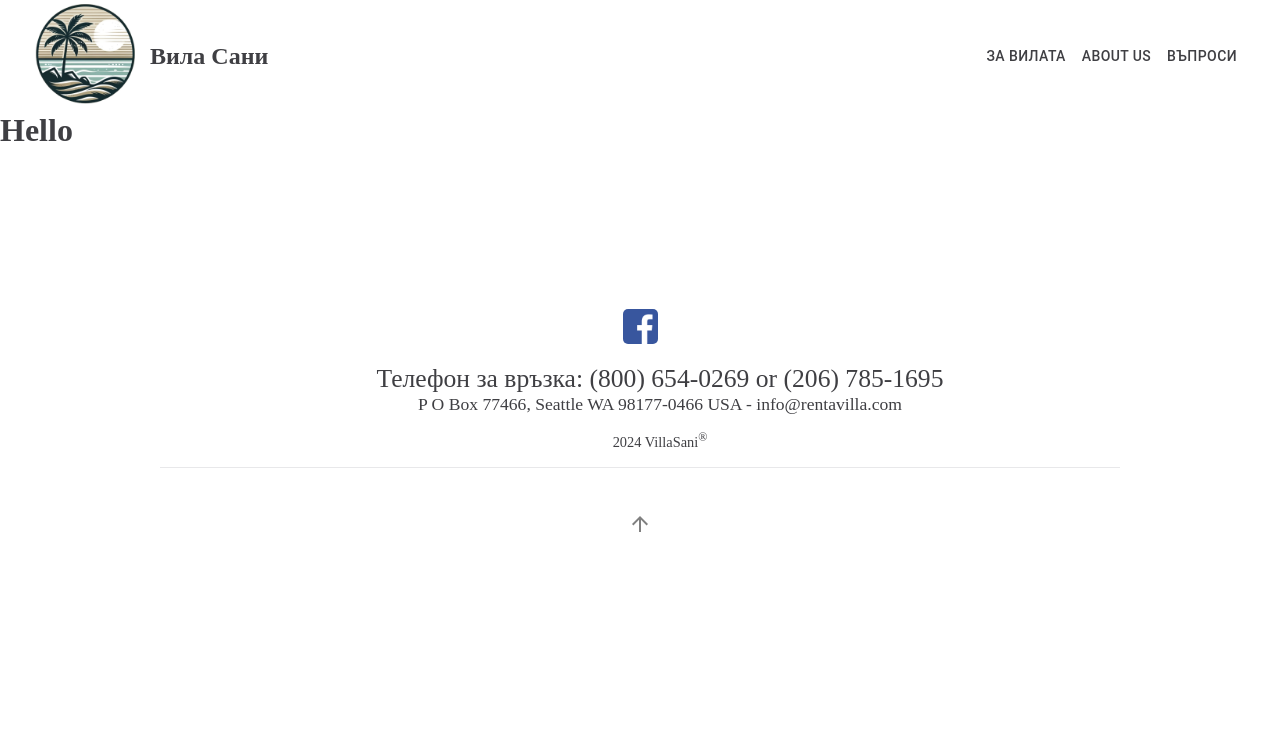
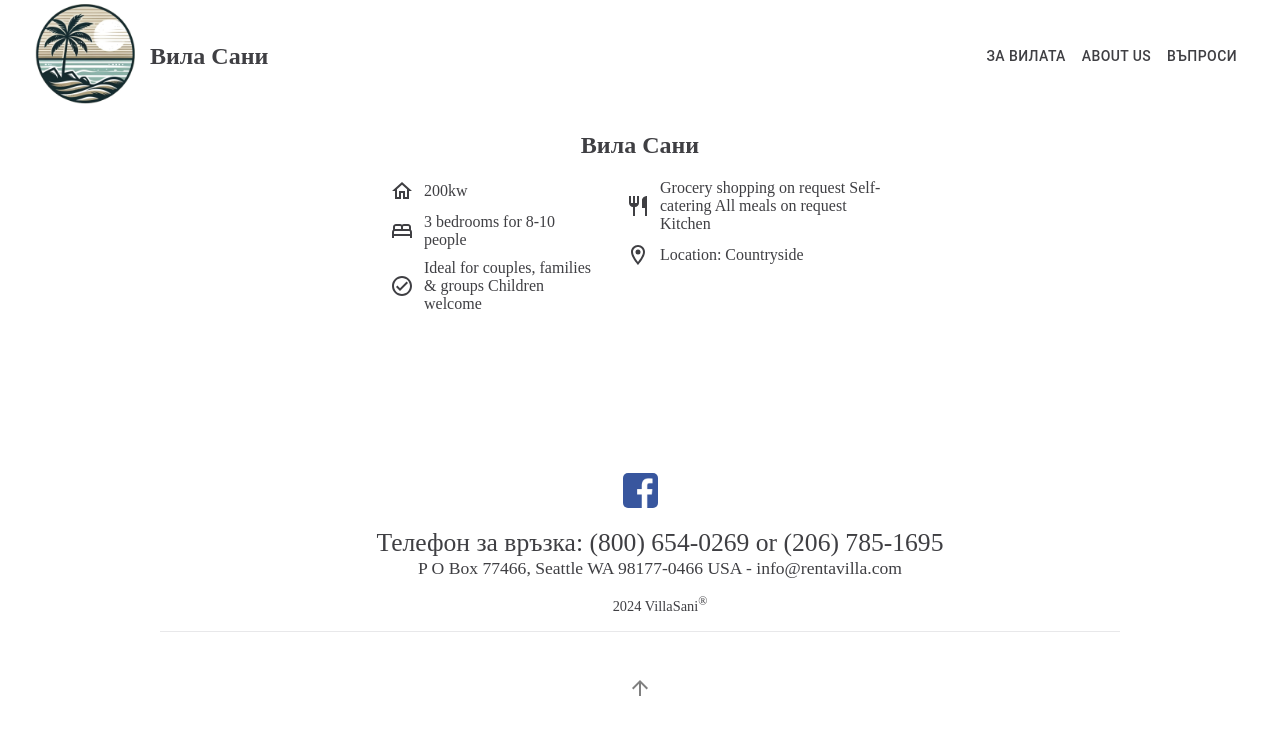
Before and after one commit to rkehadzhiyski/Villa-Sany, a React (Vite) app: page /villa-info in a window 1280 px wide. Shown: the top 734 px of the page. Built offline with nearby package versions, Linux system fonts and the light colour scheme.

Commit message:
add first section to villa info

```diff
--- a/src/components/homePage/HomePage.tsx
+++ b/src/components/homePage/HomePage.tsx
@@ -54,7 +54,6 @@ const HomePage = () => {
                     <Button sx={{ color: '#3f3f43'}} size="large">Галерия</Button>
                 </Link>
             </section>
-
         </>
     );
 }
--- a/src/components/villaInfo/VilaInfo.tsx
+++ b/src/components/villaInfo/VilaInfo.tsx
@@ -1,8 +1,48 @@
+import styles from './villaInfo.module.css';
+
+import HomeOutlinedIcon from '@mui/icons-material/HomeOutlined';
+import BedOutlinedIcon from '@mui/icons-material/BedOutlined';
+import LocationOnOutlinedIcon from '@mui/icons-material/LocationOnOutlined';
+import RestaurantOutlinedIcon from '@mui/icons-material/RestaurantOutlined';
+import CheckCircleOutlineOutlinedIcon from '@mui/icons-material/CheckCircleOutlineOutlined';
+
 const VillaInfo = () => {
-    return(
-        <>
-        <h1>Hello</h1>
-        </>
+    return (
+        <section className={styles['first-section']}>
+            <h2>Вила Сани</h2>
+
+            <div className={styles['main-info-container']}>
+                <div className={styles['inner']}>
+                    <div className={styles.align}>
+                        <HomeOutlinedIcon />
+                        200kw
+                    </div>
+                    <div className={styles.align}>
+                        <BedOutlinedIcon />
+                        3 bedrooms for 8-10 people
+                    </div>
+                    <div className={styles.align}>
+                        <CheckCircleOutlineOutlinedIcon />
+                        Ideal for couples, families & groups
+                        Children welcome
+                    </div>
+                </div>
+
+                <div className={styles['inner']}>
+                    <div className={styles.align}>
+                        <RestaurantOutlinedIcon />
+                        Grocery shopping on request
+                        Self-catering
+                        All meals on request
+                        Kitchen
+                    </div>
+                    <div className={styles.align}>
+                        <LocationOnOutlinedIcon />
+                        Location: Countryside
+                    </div>
+                </div>
+            </div>
+        </section>
     );
 }
 
--- /dev/null
+++ b/src/components/villaInfo/villaInfo.module.css
@@ -0,0 +1,23 @@
+.first-section {
+    display: flex;
+    flex-direction: column;
+    align-items: center;
+}
+
+.main-info-container {
+    display: flex;
+    max-width: 500px;
+    gap: 30px;
+}
+
+.inner {
+    display: flex;
+    flex-direction: column;
+    gap: 10px;
+}
+
+.align {
+    display: flex;
+    align-items: center;
+    gap: 10px;
+}
```
